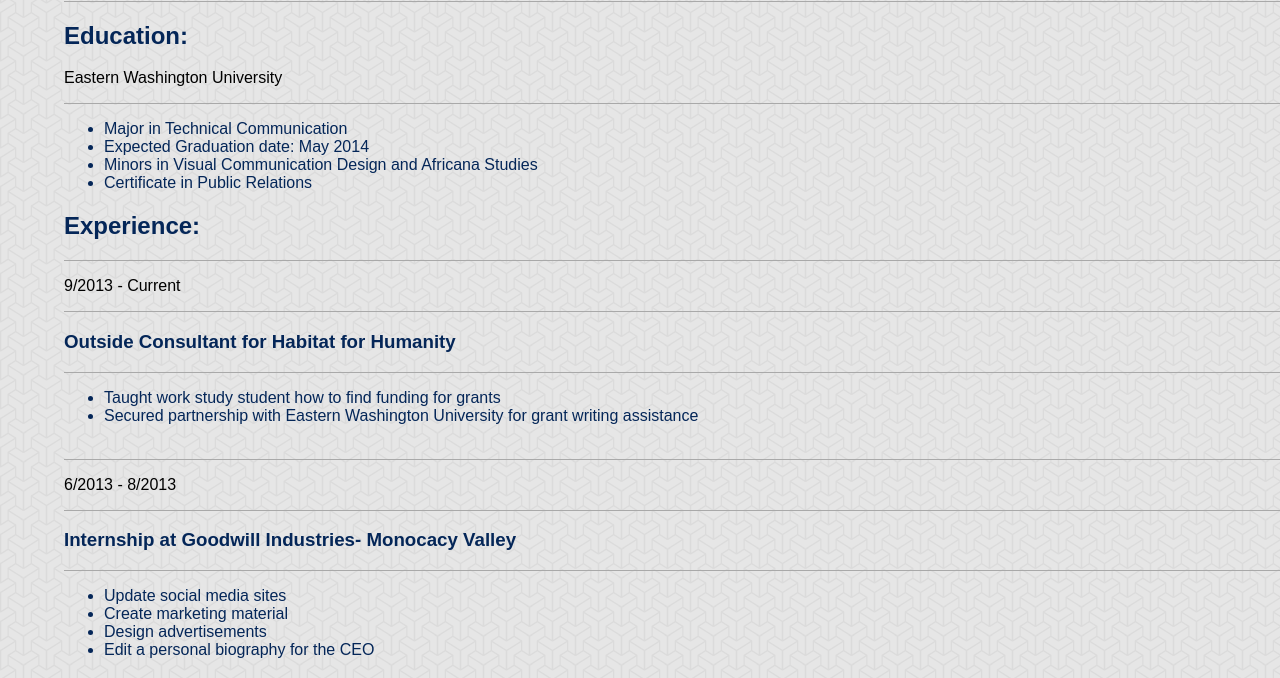
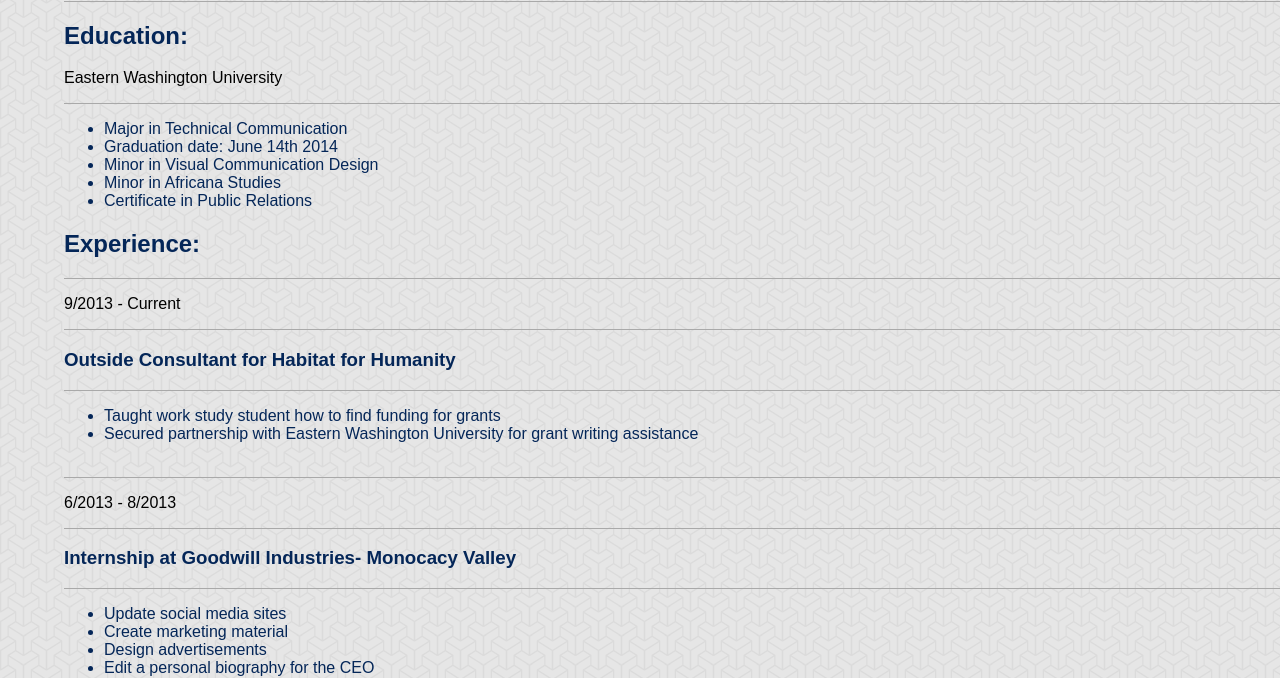
Before and after one commit to twistedfreedom/portfolio, a plain HTML site: page resume.html in a window 1280 px wide. Shown: the part 132-810 px from the top of the page. Drawn offline with Linux system fonts and the light colour scheme.

Commit message:
graduation

```diff
--- a/resume.html
+++ b/resume.html
@@ -41,8 +41,9 @@
 					<div>
 								<ul class>
 					 				 <li> Major in Technical Communication  </li>
-					 				 <li>Expected Graduation date: May 2014</li>
-					 				 <li>Minors in Visual Communication Design and Africana Studies </li>
+					 				 <li>Graduation date: June 14th 2014</li>
+					 				 <li>Minor in Visual Communication Design </li>
+					 				 <li>Minor in Africana Studies </li>
 					  				 <li>Certificate in Public Relations</li>
 					  			</ul>
 				  	</div>
```
